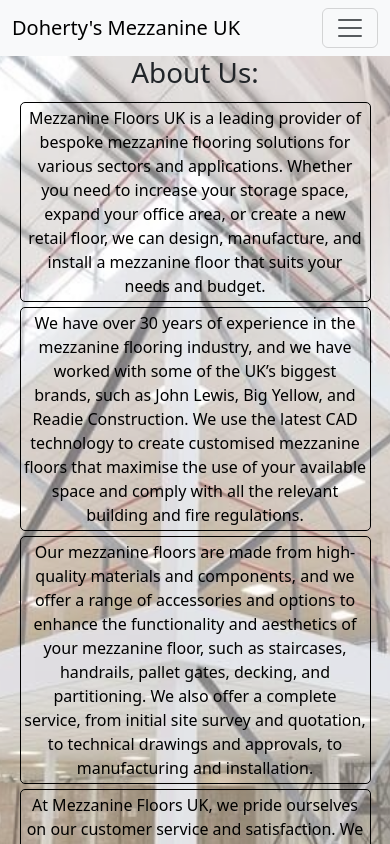
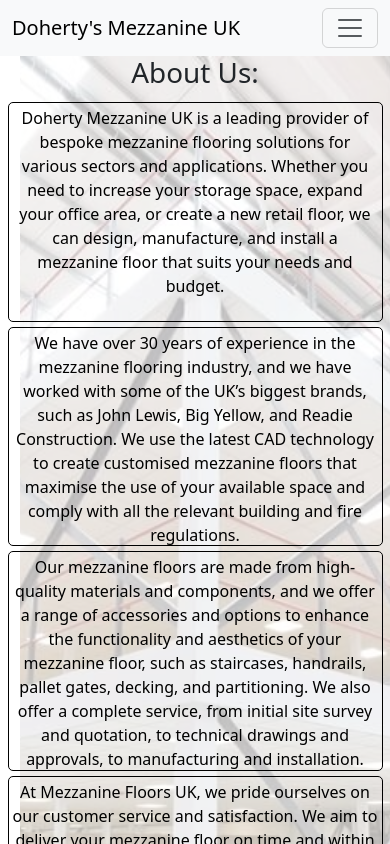
Before and after one commit to jacam666/mezzanine-website, a React (Create React App) app: page /Pages/AboutUsPage in a window 390 px wide. Shown: the top 844 px of the page. Built offline with nearby package versions, Linux system fonts and the light colour scheme.

Commit message:
added more styling to gallery page to make responsive

```diff
--- a/src/Pages/AboutUsPage.js
+++ b/src/Pages/AboutUsPage.js
@@ -6,19 +6,19 @@
         <div className='about-us-container'>
             <h1>About Us:</h1>
             <div className='row'>
-            <p className='about-us-description  col-lg-6 col-md-4 col-sm-6'>
-                Mezzanine Floors UK is a leading provider of bespoke mezzanine flooring solutions for various sectors and applications. Whether you need to increase your storage space, expand your office area, or create a new retail floor, we can design, manufacture, and install a mezzanine floor that suits your needs and budget.
+            <p className='about-us-description  col-lg-6 col-md-6 col-sm-12'>
+                Doherty Mezzanine UK is a leading provider of bespoke mezzanine flooring solutions for various sectors and applications. Whether you need to increase your storage space, expand your office area, or create a new retail floor, we can design, manufacture, and install a mezzanine floor that suits your needs and budget.
             </p>
-            <p className='about-us-description  col-lg-6 col-md-4 col-sm-6'>
+            <p className='about-us-description  col-lg-6 col-md-6 col-sm-12'>
                 We have over 30 years of experience in the mezzanine flooring industry, and we have worked with some of the UK’s biggest brands, such as John Lewis, Big Yellow, and Readie Construction. We use the latest CAD technology to create customised mezzanine floors that maximise the use of your available space and comply with all the relevant building and fire regulations.
             </p>
-            <p className='about-us-description col-lg-6 col-md-4 col-sm-6'>
+            <p className='about-us-description col-lg-6 col-md-6 col-sm-12'>
                 Our mezzanine floors are made from high-quality materials and components, and we offer a range of accessories and options to enhance the functionality and aesthetics of your mezzanine floor, such as staircases, handrails, pallet gates, decking, and partitioning. We also offer a complete service, from initial site survey and quotation, to technical drawings and approvals, to manufacturing and installation.
             </p>
-            <p className='about-us-description col-lg-6 col-md-4 col-sm-6'>
+            <p className='about-us-description col-lg-6 col-md-6 col-sm-12'>
                 At Mezzanine Floors UK, we pride ourselves on our customer service and satisfaction. We aim to deliver your mezzanine floor on time and within budget, with minimal disruption to your business operations. We also offer after-sales support and maintenance to ensure your mezzanine floor remains in optimal condition.
             </p>
-            <p className='about-us-description col-lg-6 col-md-4 col-sm-6'>
+            <p className='about-us-description col-lg-6 col-md-6 col-sm-12'>
                 If you are looking for a reliable and professional mezzanine flooring installation company, look no further than Mezzanine Floors UK. Contact us today to find out how we can help you transform your space with a mezzanine floor.
             </p>
             </div>
--- a/src/Pages/ImagePage.js
+++ b/src/Pages/ImagePage.js
@@ -1,29 +1,34 @@
 import React from 'react'
 
 function ImagePage() {
+    const imageStyle = {
+        border: '1px solid black',
+        margin: 'auto'
+    }
+
     return (
         <div className='row'>
             <h1>
                 Gallery
             </h1>
-            <div className='image-container row'>
+            <div className='image-container row m-auto'>
                 <div className='col-lg-6 col-md-6 col-sm-12'>
-                    <img className='img-fluid h-100 ' src='/Images/1R (1).jpeg' alt='mezzanine floor'></img>
+                    <img style={imageStyle} className='img-fluid h-100 ' src='/Images/1R (1).jpeg' alt='mezzanine floor'></img>
                 </div>
                 <div className='col-lg-6 col-md-6 col-sm-12'>
-                    <img className='img-fluid' src='/Images/2R (1).jpeg' alt='mezzanine floor'></img>
+                    <img style={imageStyle} className='img-fluid h-100' src='/Images/2R (1).jpeg' alt='mezzanine floor'></img>
                 </div>
                 <div className='col-lg-6 col-md-6 col-sm-12'>
-                    <img className='img-fluid' src='/Images/3img-industrial-mezzanine-floor.jpg' alt='mezzanine floor'></img>
+                    <img style={imageStyle} className='img-fluid h-100' src='/Images/3img-industrial-mezzanine-floor.jpg' alt='mezzanine floor'></img>
                 </div>
                 <div className='col-lg-6 col-md-6 col-sm-12'>
-                    <img className='img-fluid h-100' src='/Images/4mezz1.jpg' alt='mezzanine floor'></img>
+                    <img style={imageStyle} className='img-fluid h-100' src='/Images/4mezz1.jpg' alt='mezzanine floor'></img>
                 </div>
                 <div className='col-lg-6 col-md-6 col-sm-12'>
-                    <img className='img-fluid h-100' src='/Images/5R (1).jpeg' alt='mezzanine floor'></img>
+                    <img style={imageStyle} className='img-fluid h-100' src='/Images/5R (1).jpeg' alt='mezzanine floor'></img>
                 </div>
                 <div className='col-lg-6 col-md-6 col-sm-12'>
-                    <img className='img-fluid h-100' src='/Images/6CUSTOM-MEZZANINE-FLOOR.jpg' alt='mezzanine floor'></img>
+                    <img style={imageStyle} className='img-fluid h-100' src='/Images/6CUSTOM-MEZZANINE-FLOOR.jpg' alt='mezzanine floor'></img>
                 </div>
 
             </div>
--- a/src/Styles/AboutUs.css
+++ b/src/Styles/AboutUs.css
@@ -1,27 +1,9 @@
-/* .about-us-container {
-    display: flex;
-    flex-direction: column;
-    background-image: url('/public/Images/Mezzanine-Floor-construction-7-1024x768.jpg');
-    background-size: cover;
-    background-position: center;
-    background-repeat: no-repeat;
-    opacity: 0.3;
-}
-
-.about-us-description {
-    border: 1px solid black;
-    width: 90vw;
-    margin: auto;
-    margin-top: 5px;
-    padding: 3px;
-    border-radius: 5px;
-    color: #000;
-} */
-
 .about-us-container {
     position: relative;
     display: flex;
     flex-direction: column;
+    width: 90vw;
+    margin: auto;
 }
 
 .about-us-container::before {
@@ -31,11 +13,12 @@
     right: 0;
     bottom: 0;
     left: 0;
+    width: 100vw;
     background-image: url('/public/Images/Mezzanine-Floor-construction-7-1024x768.jpg');
     background-size: cover;
     background-position: center;
     background-repeat: no-repeat;
-    opacity: 0.6;
+    opacity: 0.3;
     z-index: -1;
 }
 
@@ -43,11 +26,10 @@
     position: relative;
     z-index: 1;
     border: 1px solid black;
-    width: 90vw;
     margin: auto;
+    height: 26vh;
     margin-top: 5px;
     padding: 3px;
     border-radius: 5px;
-    color: #000; /* Set the text color to a darker color */
-    /* Add other styles for text as needed */
+    color: black;
 }
```
